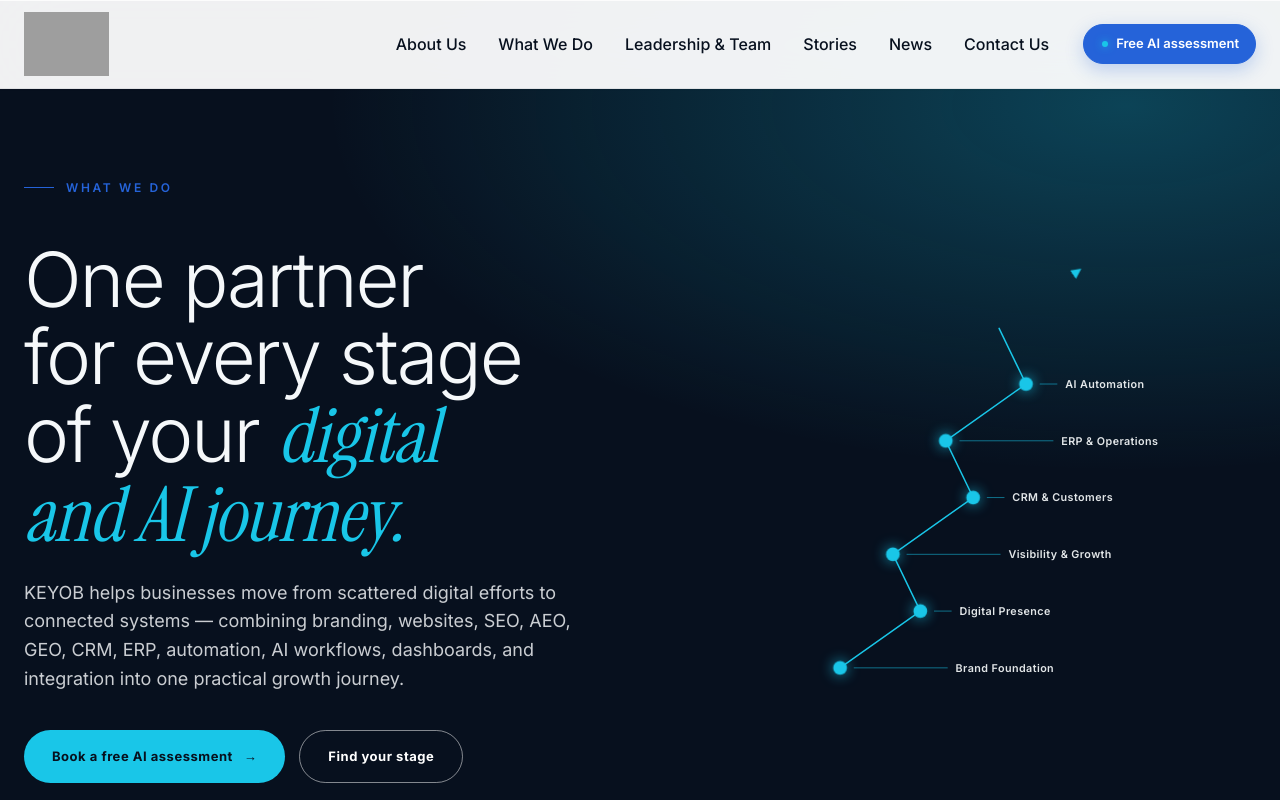
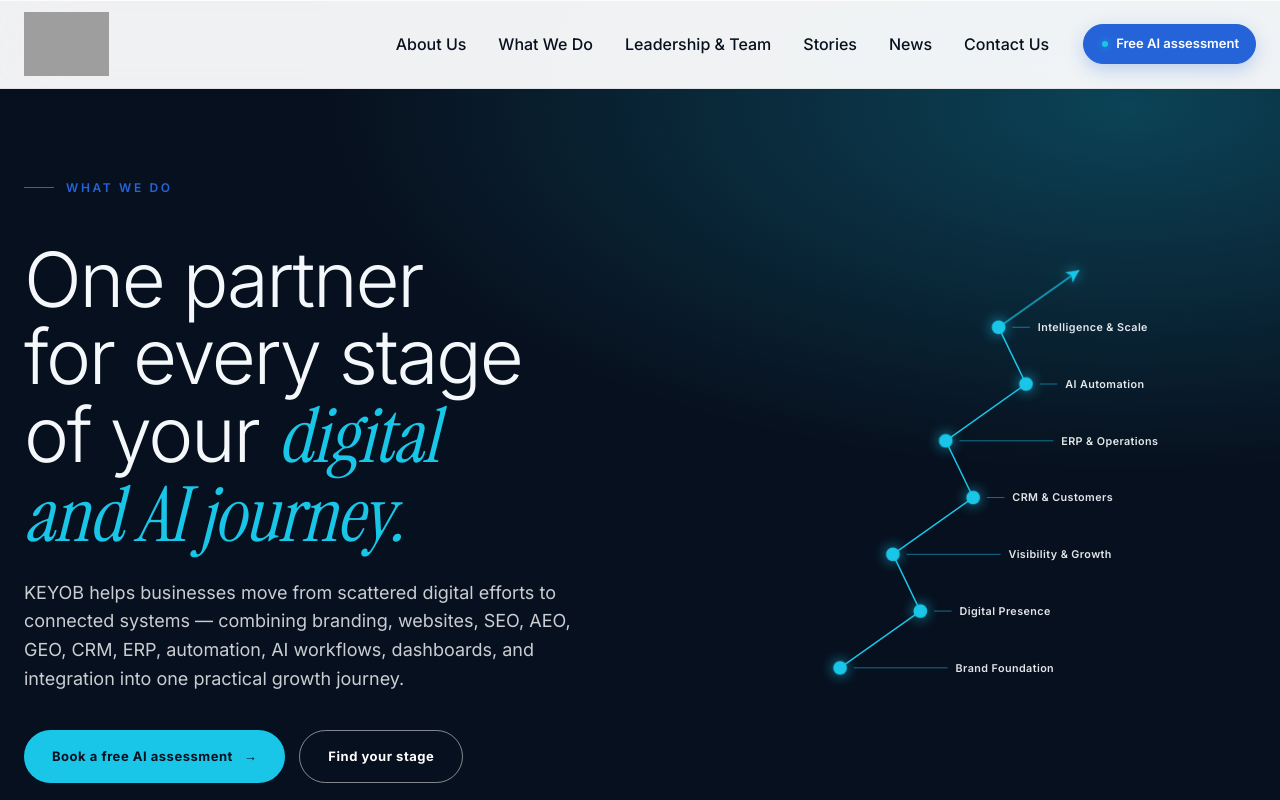
Before and after one commit to jawad14/keyob, a Next.js app: page /what-we-do in a window 1280 px wide. Shown: the top 800 px of the page. Built offline with nearby package versions, Linux system fonts and the light colour scheme; grey boxes are pictures that could not be loaded.

Commit message:
feat: optimize animations in WwdHero and WwdConnected components for smoother transitions

```diff
--- a/components/blocks/WwdConnected.tsx
+++ b/components/blocks/WwdConnected.tsx
@@ -5,12 +5,13 @@
 const cy = 230;
 const rFar = 210;
 const rNear = 180;
+const farLabels = new Set(['Brand', 'Website', 'Cloud', 'CRM', 'ERP', 'AI']);
 
 export function WwdConnected() {
   const uniformW = Math.max(...wwdHubNodes.map((l) => l.length * 7 + 24));
   const nodes = wwdHubNodes.map((label, i) => {
     const a = ((-90 + i * (360 / wwdHubNodes.length)) * Math.PI) / 180;
-    const r = i % 2 === 0 ? rFar : rNear;
+    const r = farLabels.has(label) ? rFar : rNear;
     const x = cx + r * Math.cos(a);
     const y = cy + r * Math.sin(a);
     const lx = cx + 62 * Math.cos(a);
--- a/components/blocks/WwdHero.tsx
+++ b/components/blocks/WwdHero.tsx
@@ -6,22 +6,22 @@
 // and a clip-path wipe types each label left-to-right.
 const segmentCoords: Array<[number, number, number, number, number, number]> = [
   // [x1, y1, x2, y2, length, delay-s]
-  [40, 430, 122, 372, 100, 0.95],
-  [122, 372, 94, 314, 64, 2.05],
-  [94, 314, 176, 256, 100, 3.15],
-  [176, 256, 148, 198, 64, 4.25],
-  [148, 198, 230, 140, 100, 5.35],
-  [230, 140, 202, 82, 64, 6.45],
+  [40, 430, 122, 372, 100, 0.5],
+  [122, 372, 94, 314, 64, 1.05],
+  [94, 314, 176, 256, 100, 1.6],
+  [176, 256, 148, 198, 64, 2.15],
+  [148, 198, 230, 140, 100, 2.7],
+  [230, 140, 202, 82, 64, 3.25],
 ];
 
 const stops: Array<{ x: number; y: number; popDelay: number; labelDelay: number; tickEnd: number; textX: number; clipX: number; clipW: number }> = [
-  { x: 40, y: 430, popDelay: 0.4, labelDelay: 0.55, tickEnd: 150, textX: 158, clipX: 156, clipW: 170 },
-  { x: 122, y: 372, popDelay: 1.5, labelDelay: 1.65, tickEnd: 154, textX: 162, clipX: 160, clipW: 170 },
-  { x: 94, y: 314, popDelay: 2.6, labelDelay: 2.75, tickEnd: 204, textX: 212, clipX: 210, clipW: 180 },
-  { x: 176, y: 256, popDelay: 3.7, labelDelay: 3.85, tickEnd: 208, textX: 216, clipX: 214, clipW: 180 },
-  { x: 148, y: 198, popDelay: 4.8, labelDelay: 4.95, tickEnd: 258, textX: 266, clipX: 264, clipW: 180 },
-  { x: 230, y: 140, popDelay: 5.9, labelDelay: 6.05, tickEnd: 262, textX: 270, clipX: 268, clipW: 150 },
-  { x: 202, y: 82, popDelay: 7.0, labelDelay: 7.15, tickEnd: 234, textX: 242, clipX: 240, clipW: 190 },
+  { x: 40, y: 430, popDelay: 0.2, labelDelay: 0.3, tickEnd: 150, textX: 158, clipX: 156, clipW: 170 },
+  { x: 122, y: 372, popDelay: 0.75, labelDelay: 0.85, tickEnd: 154, textX: 162, clipX: 160, clipW: 170 },
+  { x: 94, y: 314, popDelay: 1.3, labelDelay: 1.4, tickEnd: 204, textX: 212, clipX: 210, clipW: 180 },
+  { x: 176, y: 256, popDelay: 1.85, labelDelay: 1.95, tickEnd: 208, textX: 216, clipX: 214, clipW: 180 },
+  { x: 148, y: 198, popDelay: 2.4, labelDelay: 2.5, tickEnd: 258, textX: 266, clipX: 264, clipW: 180 },
+  { x: 230, y: 140, popDelay: 2.95, labelDelay: 3.05, tickEnd: 262, textX: 270, clipX: 268, clipW: 150 },
+  { x: 202, y: 82, popDelay: 3.5, labelDelay: 3.6, tickEnd: 234, textX: 242, clipX: 240, clipW: 190 },
 ];
 
 export function WwdHero() {
@@ -99,28 +99,27 @@
               </g>
             ))}
 
-            <defs>
-              <marker
-                id="wwd-lad-arrow"
-                viewBox="0 0 10 10"
-                refX={7}
-                refY={5}
-                markerWidth={7}
-                markerHeight={7}
-                orient="auto-start-reverse"
-              >
-                <path d="M0 0 L10 5 L0 10 z" fill="var(--keyob-cyan)" />
-              </marker>
-            </defs>
             <line
-              className="wwd-lad-seg"
+              className="wwd-lad-seg wwd-lad-seg--final"
               x1={202}
               y1={82}
               x2={284}
               y2={24}
-              style={{ ['--len' as string]: '100px', ['--d' as string]: '8s' }}
-              markerEnd="url(#wwd-lad-arrow)"
+              style={{ ['--len' as string]: '100px', ['--d' as string]: '4s' }}
             />
+            <g
+              className="wwd-lad-arrowhead"
+              transform="translate(284 24) rotate(-35.28)"
+              style={{ ['--d' as string]: '4.3s' }}
+            >
+              <path
+                d="M-12 -6 L0 0 L-12 6 L-9 0 z"
+                fill="var(--keyob-cyan)"
+                stroke="var(--keyob-cyan)"
+                strokeWidth={0.5}
+                strokeLinejoin="round"
+              />
+            </g>
           </svg>
         </div>
       </div>
```
Also changed, not shown: app/globals.css.
